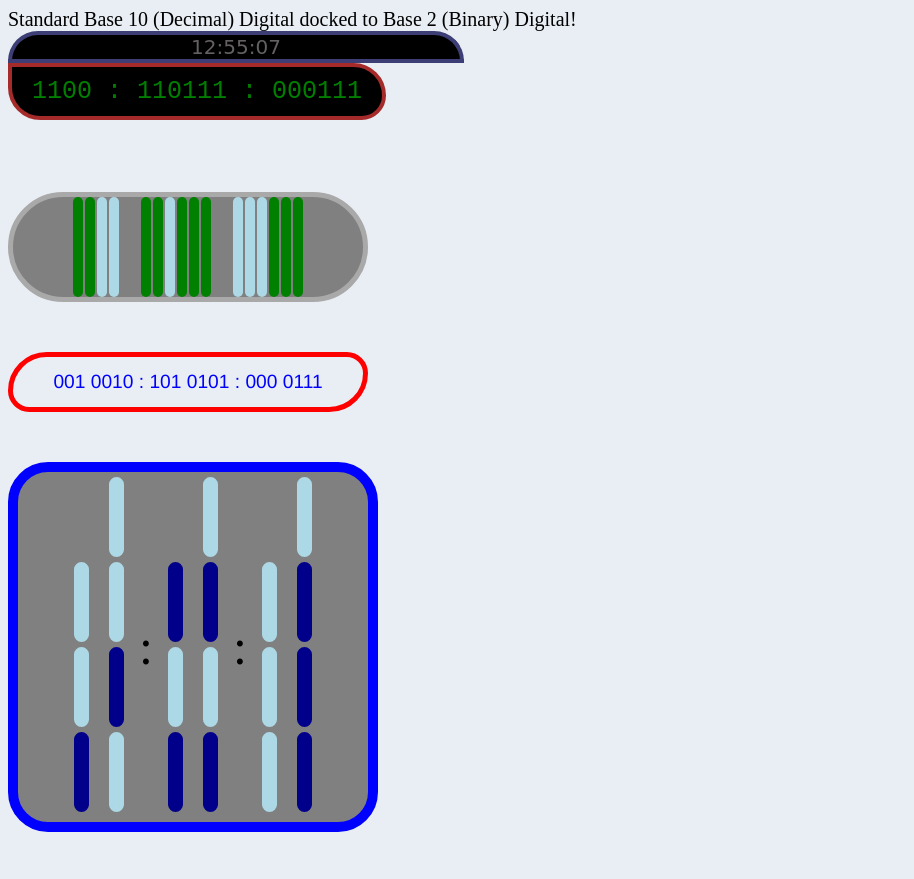
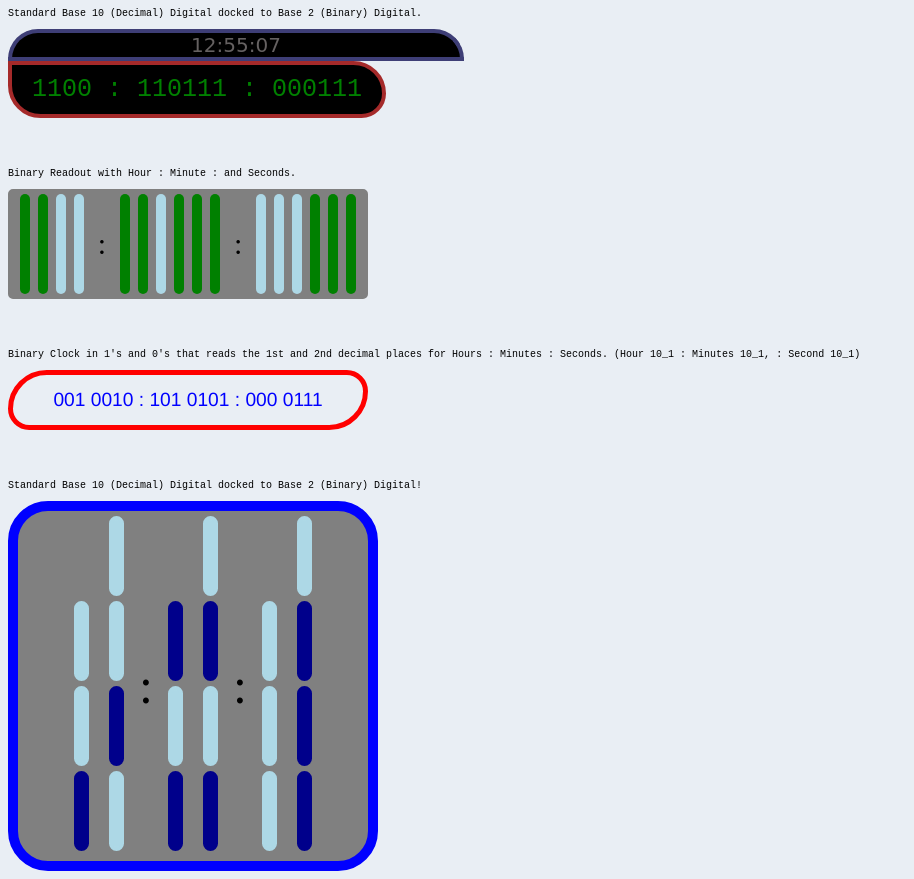
Before and after one commit to seattletravis/seattletravis.github.io, a website: page index.html in a window 1280 px wide. Shown: the whole page, without its empty margins (0-914 px from the left). Before the commit the page ends 840 px from the top, so only its background shows below. Drawn offline with Linux system fonts and the light colour scheme.

Commit message:
add descriptions to clocks

```diff
--- a/index.html
+++ b/index.html
@@ -8,13 +8,16 @@
 	</head>
 	<body>
 		<div>
-			<div class="description">
-				Standard Base 10 (Decimal) Digital docked to Base 2 (Binary) Digital!
+			<div class="descriptionTop">
+				Standard Base 10 (Decimal) Digital docked to Base 2 (Binary) Digital.
 			</div>
 			<div id="decimalClock"></div>
 			<div id="binaryClock"></div>
 		</div>
 
+		<div class="description">
+			Binary Readout with Hour : Minute : and Seconds.
+		</div>
 		<div id="blipperClock">
 			<div id="blipperHour">
 				<div class="blips" id="blipperH8"></div>
@@ -22,6 +25,7 @@
 				<div class="blips" id="blipperH2"></div>
 				<div class="blips" id="blipperH1"></div>
 			</div>
+			<div class="blipperColon">:</div>
 			<div id="blipperMinute">
 				<div class="blips" id="blipperM32"></div>
 				<div class="blips" id="blipperM16"></div>
@@ -30,6 +34,7 @@
 				<div class="blips" id="blipperM2"></div>
 				<div class="blips" id="blipperM1"></div>
 			</div>
+			<div class="blipperColon">:</div>
 			<div id="blipperSecond">
 				<div class="blips" id="blipperS32"></div>
 				<div class="blips" id="blipperS16"></div>
@@ -39,10 +44,18 @@
 				<div class="blips" id="blipperS1"></div>
 			</div>
 		</div>
+
+		<div class="description">
+			Binary Clock in 1's and 0's that reads the 1st and 2nd decimal places for
+			Hours : Minutes : Seconds. (Hour 10_1 : Minutes 10_1, : Second 10_1)
+		</div>
 		<div id="ioBinaryClock">
 			<div id="displayVBlip"></div>
 		</div>
 
+		<div class="description">
+			Standard Base 10 (Decimal) Digital docked to Base 2 (Binary) Digital!
+		</div>
 		<div id="vBlipClock">
 			<div class="vBlipContainers" id="vBlipHr10">
 				<div class="" id="vBlipHr10_1"></div>
--- a/style.css
+++ b/style.css
@@ -2,8 +2,16 @@ body {
 	background-color: rgb(233, 238, 244);
 }
 
+.descriptionTop {
+	font-family: monospace;
+	font-size: 10px;
+	margin: 0px 0px 10px 0px;
+}
+
 .description {
-	font-size: 20px;
+	font-family: monospace;
+	font-size: 10px;
+	margin: 50px 0px 10px 0px;
 }
 
 #decimalClock {
@@ -22,25 +30,22 @@ body {
 	border: brown solid 4px;
 	border-radius: 0px 40px 30px 40px;
 	background-color: black;
-
 	font-family: 'Courier New', Courier, monospace;
 	text-align: center;
 	color: green;
 	font-size: 25px;
-
 	width: 350px;
 }
 
 #blipperClock {
 	background-color: grey;
-	margin-top: 72px;
 	display: flex;
 	justify-content: center;
 	align-items: center;
-	gap: 20px;
+	gap: 10px;
 	width: 350px;
-	border: solid 5px darkgrey;
-	border-radius: 70px;
+	border: solid 5px grey;
+	border-radius: 5px;
 }
 
 .blips {
@@ -50,7 +55,7 @@ body {
 	font-size: 14px;
 	width: 10px;
 	height: 100px;
-	margin: 0px 1px 0px 1px;
+	margin: 0px 4px 0px 4px;
 }
 
 .blipperOn {
@@ -59,6 +64,10 @@ body {
 
 .blipperOff {
 	background-color: lightblue;
+}
+
+.blipperColon {
+	font-size: 30px;
 }
 
 #blipperHour {
@@ -74,7 +83,6 @@ body {
 }
 
 #ioBinaryClock {
-	margin-top: 50px;
 	display: flex;
 	justify-content: center;
 	align-items: center;
@@ -93,8 +101,6 @@ body {
 }
 
 #vBlipClock {
-	/* margin-left: 40vw; */
-	margin-top: 50px;
 	display: flex;
 	justify-content: center;
 	align-items: baseline;
```
